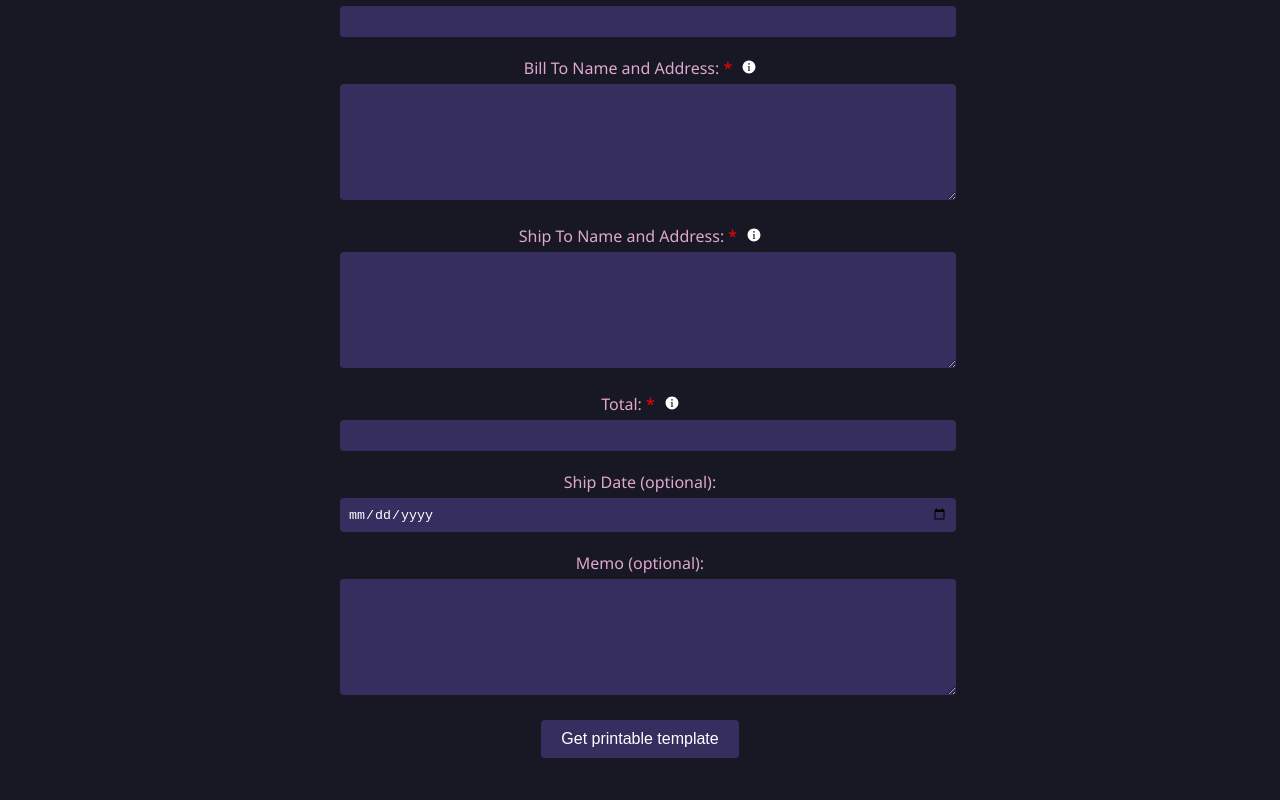
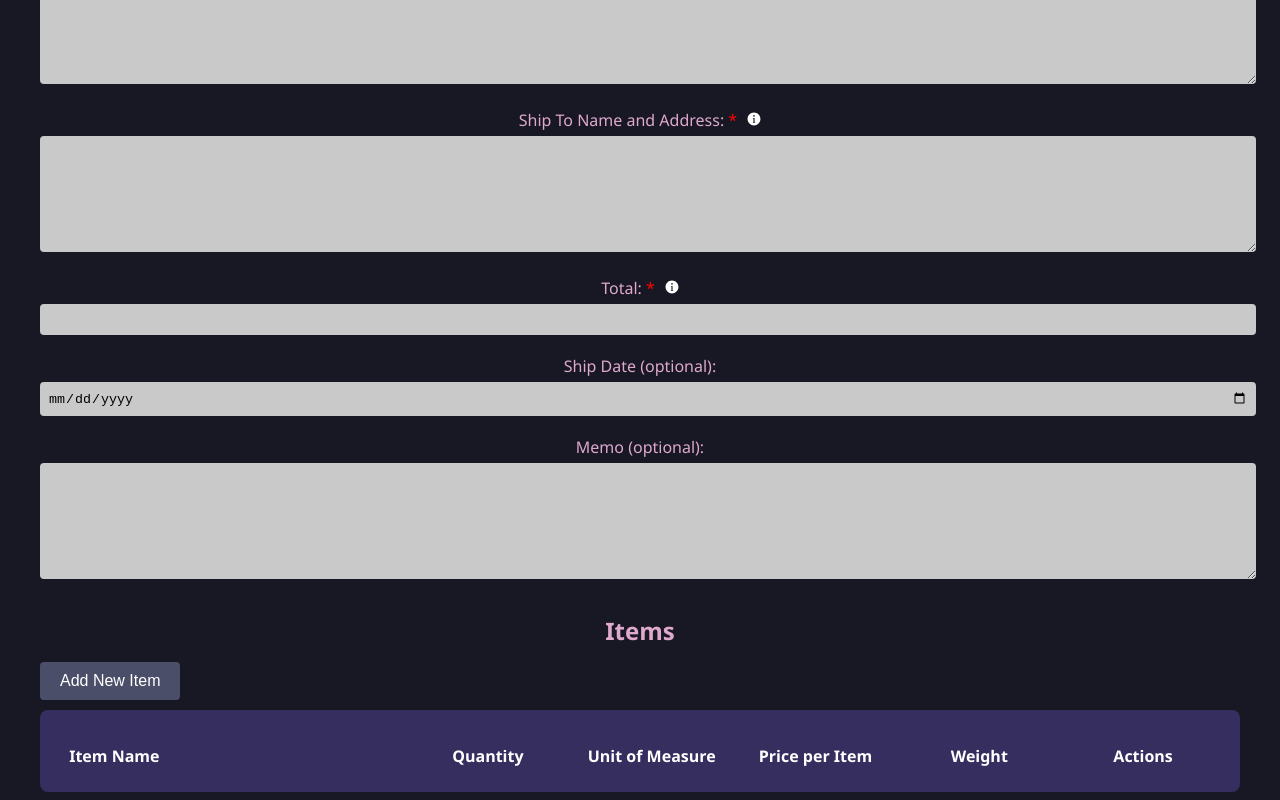
Before and after one commit to zmbelles/personal-site-v2, a Vue app: page /forms/sales-order in a window 1280 px wide. Shown: the part 700-1500 px from the top of the page. Built offline with nearby package versions, Linux system fonts and the light colour scheme.

Commit message:
add item table
Current task is to get the ship to and bill to into the model and add data validation

```diff
--- a/src/components/NavBar.vue
+++ b/src/components/NavBar.vue
@@ -12,7 +12,7 @@
             <router-link to="/contact">Contact Me</router-link>
             <router-link to="/games">Games</router-link>
             <router-link to="/blog">Blog</router-link>
-            <router-link to="/Forms">Forms</router-link>
+            <!-- <router-link to="/Forms">Forms</router-link> -->
         </div>
       </nav>
     </div>
--- a/src/components/forms/FormPage.vue
+++ b/src/components/forms/FormPage.vue
@@ -2,9 +2,9 @@
     <div class="form-page">
       <div class="form-entry">
         <h2 class="form-entry-title" :disabled="true">
-          <!-- <router-link to="/forms/sales-order" class="entry-link"> -->
+          <router-link to="/forms/sales-order" class="entry-link">
             Sales Order (coming soon)
-          <!-- </router-link> -->
+          </router-link>
         </h2>
         <p class="form-entry-body">
           Completely open source template for your company's sales orders. Also Accepts JSON.
--- a/src/components/forms/sales_order/SalesOrder_View.vue
+++ b/src/components/forms/sales_order/SalesOrder_View.vue
@@ -1,6 +1,5 @@
 <template>
   <div class="sales-order-form">
-    <h1>Hey, you're not supposed to be here!&#128517;</h1>
     <h1>Open-Source Sales Order</h1>
     <button class="json-button" @click="toggleJsonPopup">Paste JSON</button>
     <form @submit.prevent="submitForm">
@@ -24,7 +23,7 @@
           Bill To Name and Address: <span class="required">*</span>
           <img src="@/assets/icons8-info.svg" class="info-icon" @click="showInfo('billTo')" alt="info">
         </label>
-        <textarea id="billTo" v-model="salesOrder.billTo" required></textarea>
+        <textarea id="billTo" v-model="billToInput" @input="updateBillTo"></textarea>
       </div>
 
       <div class="form-group">
@@ -32,7 +31,7 @@
           Ship To Name and Address: <span class="required">*</span>
           <img src="@/assets/icons8-info.svg" class="info-icon" @click="showInfo('shipTo')" alt="info">
         </label>
-        <textarea id="shipTo" v-model="salesOrder.shipTo" required></textarea>
+        <textarea id="shipTo" v-model="shipToInput" @input="updateShipTo"></textarea>
       </div>
 
       <div class="form-group">
@@ -53,6 +52,35 @@
         <textarea id="memo" v-model="salesOrder.memo"></textarea>
       </div>
 
+      <div class="items-section">
+        <h2>Items</h2>
+        <button type="button" @click="addItem" class="add-button">Add New Item</button>
+        <div class="item-list">
+          <table>
+            <thead>
+              <tr>
+                <th>Item Name</th>
+                <th>Quantity</th>
+                <th>Unit of Measure</th>
+                <th>Price per Item</th>
+                <th>Weight</th>
+                <th>Actions</th>
+              </tr>
+            </thead>
+            <tbody>
+              <tr v-for="(item, index) in salesOrder.items" :key="index" class="item-entry">
+                <td><input type="text" v-model="item.name" /></td>
+                <td><input type="number" v-model="item.quantity" /></td>
+                <td><input type="text" v-model="item.unit" /></td>
+                <td><input type="number" v-model="item.price" /></td>
+                <td><input type="number" v-model="item.weight" /></td>
+                <td><button type="button" @click="removeItem(index)" class="remove-button">Remove</button></td>
+              </tr>
+            </tbody>
+          </table>
+        </div>
+      </div>
+      <br><br><br>
       <div class="button-container">
         <button type="submit">Get printable template</button>
       </div>
@@ -65,28 +93,26 @@
 
     <div v-if="jsonPopupVisible" class="json-popup">
       <h2>Paste JSON</h2>
-      <textarea v-model="jsonInput" placeholder="Paste JSON here"></textarea>
+      <button @click="copyExampleJson">Copy Example Object</button>
+      <button @click="jsonPopupVisible = false">Close</button>
+      <div class="json-editor" contenteditable="true" @input="onJsonInput" ref="jsonEditor"></div>
       <button @click="populateFromJson">Populate</button>
-      <button @click="jsonPopupVisible = false">Close</button>
     </div>
   </div>
 </template>
 
+<script>
+import SalesOrder from './SalesOrder_Class.js';
+import Prism from 'prismjs';
+import '@/themes/prism-night-owl.css';
+import 'prismjs/components/prism-json';
 
-
-<script>
 export default {
   data() {
     return {
-      salesOrder: {
-        companyName: '',
-        documentNumber: '',
-        billTo: '',
-        shipTo: '',
-        total: null,
-        shipDate: '',
-        memo: ''
-      },
+      salesOrder: new SalesOrder(),
+      billToInput: '',
+      shipToInput: '',
       infoText: '',
       infoPanelVisible: false,
       jsonPopupVisible: false,
@@ -95,8 +121,7 @@ export default {
   },
   methods: {
     submitForm() {
-      // Handle the form submission, e.g., make an API call or process the data
-      console.log("Submitted data:", this.salesOrder);
+      console.log("Submitted data:", this.salesOrder.getFullSalesOrder());
     },
     showInfo(field) {
       const infoTexts = {
@@ -124,40 +149,136 @@ export default {
     },
     toggleJsonPopup() {
       this.jsonPopupVisible = !this.jsonPopupVisible;
+      this.$nextTick(() => {
+        this.highlightJson();
+      });
     },
     populateFromJson() {
       try {
         const data = JSON.parse(this.jsonInput);
-        this.salesOrder = { ...this.salesOrder, ...data };
+        this.salesOrder = Object.assign(new SalesOrder(), data);
+        this.billToInput = `${this.salesOrder.billto.name}\n${this.salesOrder.billto.addr1}\n${this.salesOrder.billto.cityStateZip}`;
+        this.shipToInput = `${this.salesOrder.shipto.name}\n${this.salesOrder.shipto.addr1}\n${this.salesOrder.shipto.cityStateZip}`;
         this.jsonPopupVisible = false;
       } catch (e) {
         alert("Invalid JSON");
       }
     },
-    exampleObject() {
+    copyExampleJson() {
+      const exampleJson = JSON.stringify({
+        companyName: 'Example Company',
+        documentNumber: '123456',
+        billto: {
+          name: 'Example Customer',
+          addr1: '456 Example Ave',
+          cityStateZip: 'Example City, EX 78910'
+        },
+        shipto: {
+          name: 'Example Receiver',
+          addr1: '789 Receiver Blvd',
+          cityStateZip: 'Receiver City, RE 11223'
+        },
+        total: 1000.00,
+        items: [
+          { name: 'Item 1', quantity: 2, price: 50.00 },
+          { name: 'Item 2', quantity: 1, price: 900.00 }
+        ],
+        shipDate: '2024-01-01',
+        memo: 'Example memo'
+      }, null, 2);
+      this.jsonInput = exampleJson;
+      this.$nextTick(() => {
+        this.highlightJson();
+      });
+    },
+    updateBillTo() {
+      this.salesOrder.setBillto(this.billToInput);
+    },
+    updateShipTo() {
+      this.salesOrder.setShipto(this.shipToInput);
+    },
+    addItem() {
+      this.salesOrder.items.push({ name: '', quantity: 1, unit: 'EA', price: 0, weight: 0 });
+    },
+    removeItem(index) {
+      this.salesOrder.items.splice(index, 1);
+    },
+    highlightJson() {
+      const element = this.$refs.jsonEditor;
+      const cursorPosition = this.saveCursorPosition(element);
+      element.innerHTML = Prism.highlight(this.jsonInput, Prism.languages.json, 'json');
+      this.restoreCursorPosition(element, cursorPosition);
+    },
+    onJsonInput(event) {
+      this.jsonInput = event.target.innerText;
+      this.highlightJson();
+    },
+    saveCursorPosition(element) {
+      const selection = window.getSelection();
+      if (selection.rangeCount === 0) {
+        return null;
+      }
+      const range = selection.getRangeAt(0);
+      const preCaretRange = range.cloneRange();
+      preCaretRange.selectNodeContents(element);
+      preCaretRange.setEnd(range.endContainer, range.endOffset);
+      const start = preCaretRange.toString().length;
+      return { start, end: start };
+    },
+    restoreCursorPosition(element, position) {
+      if (!position) return;
+      const selection = window.getSelection();
+      const range = document.createRange();
+      let charIndex = 0;
+      const nodeStack = [element];
+      let node, foundStart = false, stop = false;
+
+      while (!stop && (node = nodeStack.pop())) {
+        if (node.nodeType === 3) {
+          const nextCharIndex = charIndex + node.length;
+          if (!foundStart && position.start >= charIndex && position.start <= nextCharIndex) {
+            range.setStart(node, position.start - charIndex);
+            foundStart = true;
+          }
+          if (foundStart && position.end >= charIndex && position.end <= nextCharIndex) {
+            range.setEnd(node, position.end - charIndex);
+            stop = true;
+          }
+          charIndex = nextCharIndex;
+        } else {
+          let i = node.childNodes.length;
+          while (i--) {
+            nodeStack.push(node.childNodes[i]);
+          }
+        }
+      }
+
+      selection.removeAllRanges();
+      selection.addRange(range);
+    }
+  },
+  watch: {
+    jsonInput() {
+      this.highlightJson();
     }
   }
 }
 </script>
-
-
-
-
 
 <style scoped>
 .sales-order-form {
   font-family: "Segoe UI", Arial, sans-serif;
   color: #bf8cbe;
   background-color: #181825;
-  max-width: 600px;
+  max-width: 1200px;
   margin: 20px auto;
   padding: 20px;
   border-radius: 8px;
   position: relative;
 }
 
-/* .sales-order-form  */h1 {
-  color: #ffffff;
+.sales-order-form h1 {
+  color: #dfa8cd;
   text-align: center;
   margin-bottom: 30px;
 }
@@ -181,8 +302,8 @@ textarea {
   padding: 8px;
   border-radius: 4px;
   border: none;
-  background-color: #362e5f;
-  color: white;
+  background-color: rgb(201, 201, 201);
+  color: black;
 }
 
 textarea {
@@ -276,14 +397,131 @@ button:active {
   text-align: center;
 }
 
-.json-popup textarea {
+.json-popup .json-editor {
   width: 100%;
-  height: 100px;
+  height: 200px;
   margin-bottom: 20px;
   border-radius: 4px;
   border: none;
   background-color: #362e5f;
   color: white;
   padding: 8px;
+  white-space: pre-wrap;
+  overflow-wrap: break-word;
+  overflow-y: auto;
+  text-align: left;
+}
+
+.items-section {
+  margin-top: 30px;
+}
+
+.items-section h2 {
+  color: #dfa8cd;
+  margin-bottom: 15px;
+}
+
+.item-list {
+  background-color: #362e5f;
+  border-radius: 8px;
+  padding: 15px;
+}
+
+.item-entry {
+  margin-bottom: 15px;
+  border-bottom: 1px solid #504073;
+  padding-bottom: 10px;
+}
+
+.item-entry:last-child {
+  border-bottom: none;
+}
+
+.remove-button {
+  background-color: #b700ff;
+  color: white;
+  border: none;
+  border-radius: 4px;
+  cursor: pointer;
+  padding: 5px 10px;
+  font-size: 14px;
+}
+
+.remove-button:hover {
+  background-color: #d200ff;
+}
+
+.remove-button:active {
+  background-color: #5c067d;
+}
+
+.add-button {
+  background-color: #4a4e69;
+  color: white;
+  border: none;
+  border-radius: 4px;
+  cursor: pointer;
+  padding: 10px 20px;
+  font-size: 16px;
+  margin-bottom: 10px;
+  display: block;
+  text-align: left;
+}
+
+.add-button:hover {
+  background-color: #6c757d;
+}
+
+.add-button:active {
+  background-color: #343a40;
+}
+
+table {
+  width: 100%;
+  border-collapse: collapse;
+  margin-top: 10px;
+}
+
+/* Existing styles omitted for brevity */
+
+thead th {
+  color: white;
+  padding: 10px;
+  text-align: left;
+}
+
+tbody td {
+  padding: 10px;
+}
+
+tbody input {
+  width: 90%;
+  text-align: left;
+}
+
+/* New styles for column widths */
+thead th:nth-child(1), /* Item Name */
+tbody td:nth-child(1) {
+  width: 30%;
+  position: relative;
+}
+
+thead th:nth-child(1)::before {
+  content: " ";
+  white-space: pre; /* Ensure the space is respected */
+}
+
+thead th:nth-child(2), /* Quantity */
+tbody td:nth-child(2),
+thead th:nth-child(3), /* Unit of Measure */
+tbody td:nth-child(3),
+thead th:nth-child(4), /* Price per Item */
+tbody td:nth-child(4),
+thead th:nth-child(5), /* Weight */
+tbody td:nth-child(5),
+thead th:nth-child(6), /* Actions */
+tbody td:nth-child(6) {
+  width: 14%;
+  text-align: center; /* Center-align the header cells */
 }
 </style>
```
Also changed, not shown: src/components/forms/sales_order/SalesOrder_Class.js (+23 -2 lines).
